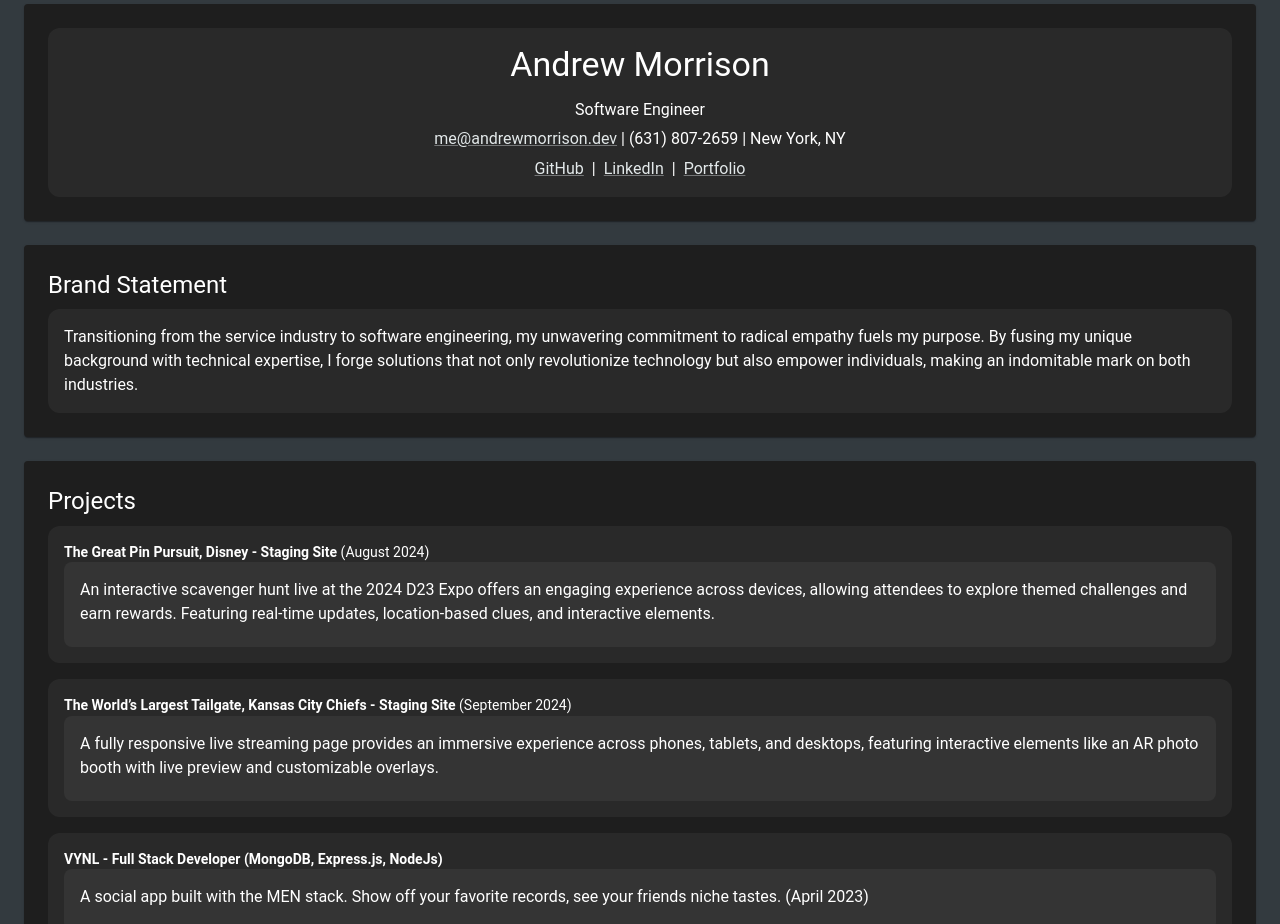
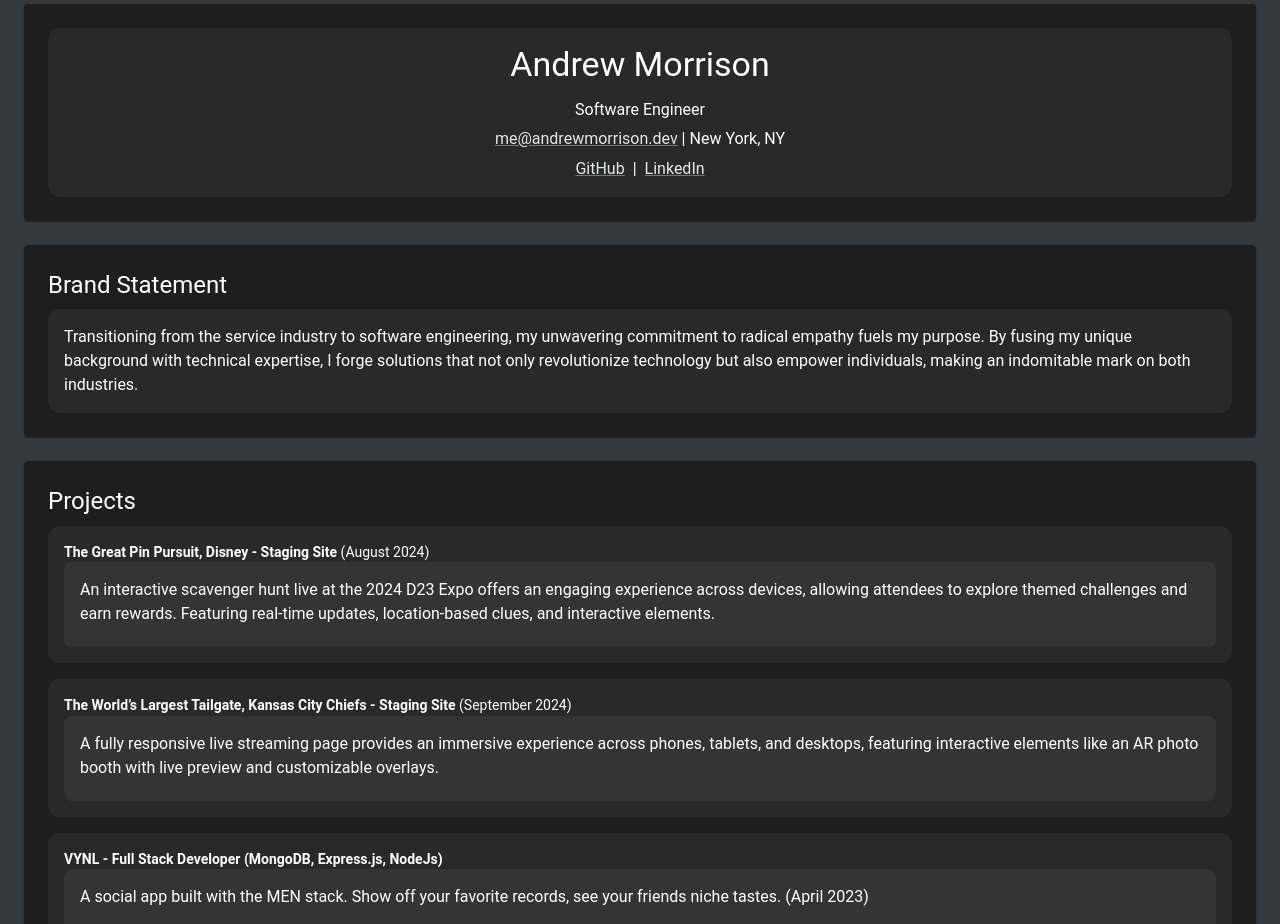
Before and after one commit to andrewmorrisondev/portfolio.v3, a Next.js app: page / in a window 1280 px wide. Shown: the part 820-1744 px from the top of the page. Built offline with nearby package versions, Linux system fonts and the light colour scheme.

Commit message:
remove personal information

```diff
--- a/app/components/ResponsiveResume.tsx
+++ b/app/components/ResponsiveResume.tsx
@@ -22,7 +22,7 @@ const ResponsiveResume = (): JSX.Element => {
             <Link href="mailto:me@andrewmorrison.dev">
               me@andrewmorrison.dev
             </Link>{" "}
-            | (631) 807-2659 | New York, NY
+            | New York, NY
           </Typography>
           <Box sx={{ display: "flex", justifyContent: "center", gap: 1 }}>
             <Link
@@ -39,14 +39,6 @@ const ResponsiveResume = (): JSX.Element => {
               rel="noopener"
             >
               LinkedIn
-            </Link>
-            |
-            <Link
-              href="http://andrewmorrison.dev"
-              target="_blank"
-              rel="noopener"
-            >
-              Portfolio
             </Link>
           </Box>
         </Box>
```
